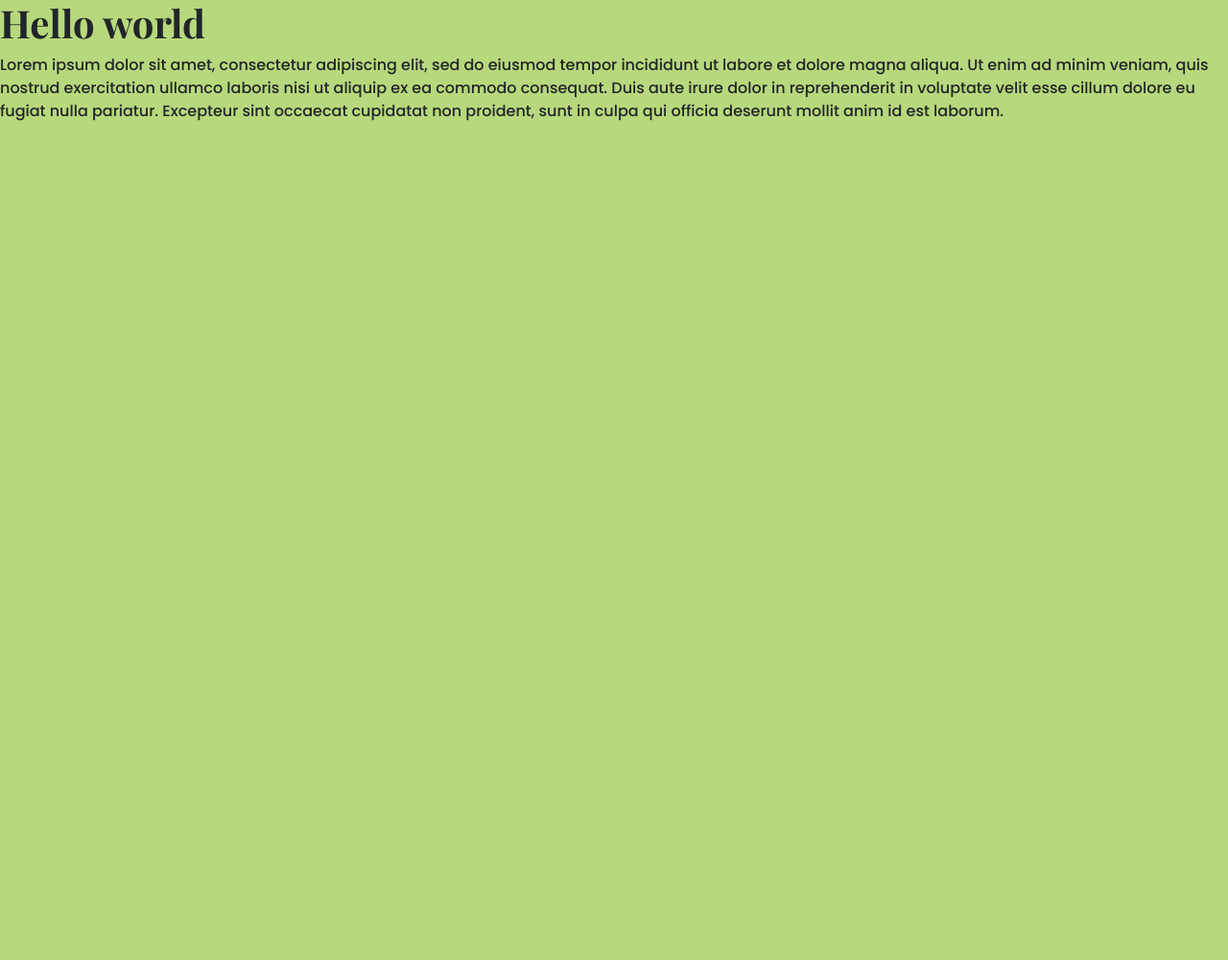
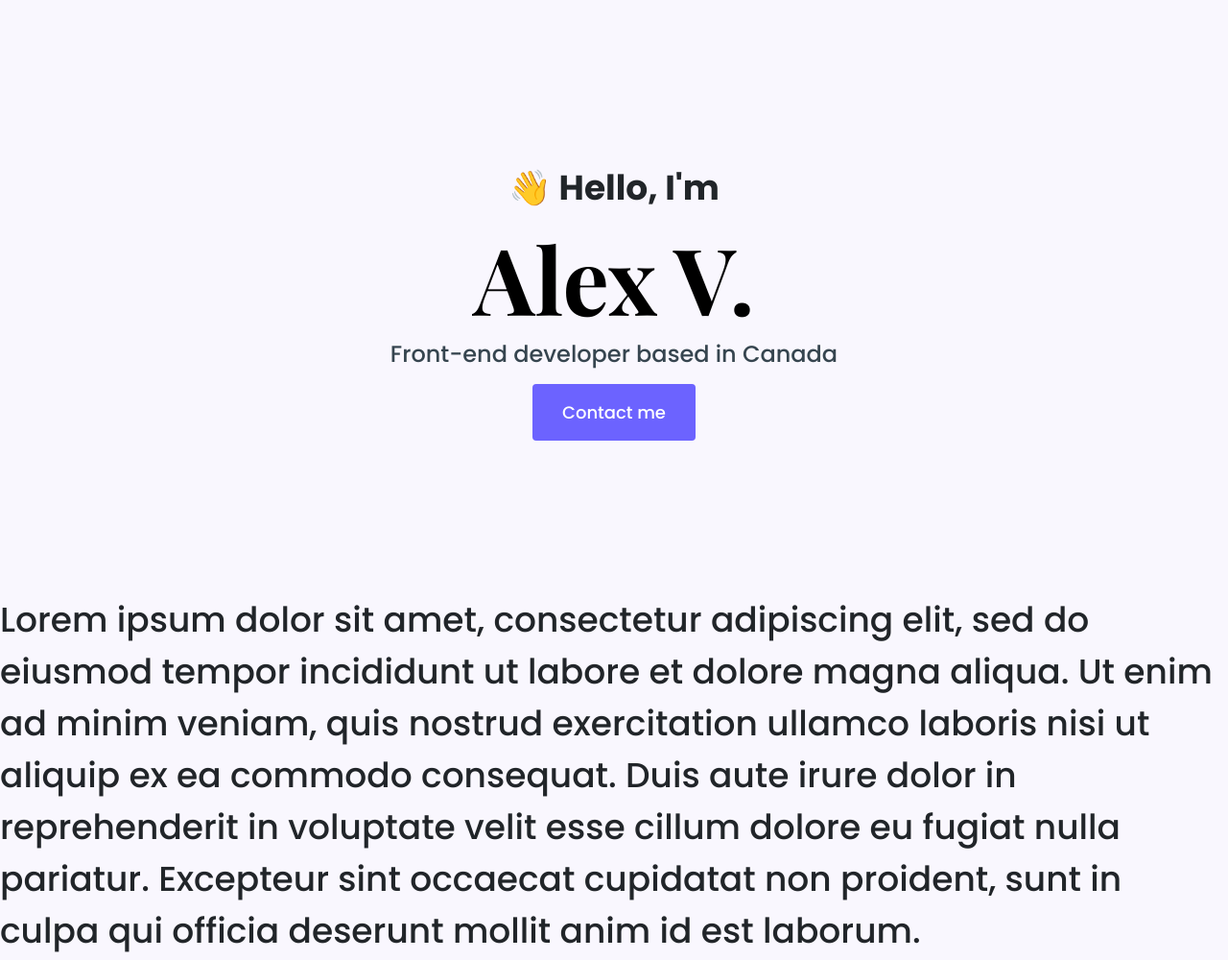
Before and after one commit to vdalx/shecodes-responsive-portfolio-project, a plain HTML site: page index.html in a window 1280 px wide. Shown: the whole page at 96% size. Before the commit the page ends 800 px from the top, so only its background shows below. Drawn offline with nearby package versions, Linux system fonts and the light colour scheme.

Commit message:
Updated CSS, styling, fonts, etc.

```diff
--- a/index.html
+++ b/index.html
@@ -13,7 +13,14 @@
     <title>Document</title>
 </head>
 <body>
-    <h1>Hello world</h1>
+    <div class="hero">
+        <p>👋 Hello, I'm</p>
+        <h1>Alex V.</h1>
+        <h2 class="mb-3">Front-end developer based in Canada</h2>
+        <div>
+        <a href="#" class="btn btn-branding">Contact me</a>
+    </div>
+    </div>
     <p>Lorem ipsum dolor sit amet, consectetur adipiscing elit, sed do eiusmod tempor incididunt ut labore et dolore magna aliqua. Ut enim ad minim veniam, quis nostrud exercitation ullamco laboris nisi ut aliquip ex ea commodo consequat. Duis aute irure dolor in reprehenderit in voluptate velit esse cillum dolore eu fugiat nulla pariatur. Excepteur sint occaecat cupidatat non proident, sunt in culpa qui officia deserunt mollit anim id est laborum.</p>
 </body>
 </html>
--- a/styles/portfolio.css
+++ b/styles/portfolio.css
@@ -1,13 +1,61 @@
+
+:root {
+    --branding-color: #6c63ff;
+    --heading-font-family:'Playfair Display', serif;
+    --default-font-family:'Poppins', sans-serif;
+    --secondary-branding-color: #f9f7fe;
+
+
+}
 body {
-    background: rgb(183, 216, 124);
+    background: #f9f7fe;
+    font-family: var(--default-font-family);
+}
+
+h1,
+h2,
+h3,
+h4,
+h5,
+h6 {
+    color: black;
+    font-family: var(--heading-font-family);
+    font-weight: bold;
 }
 
 h1 {
-    font-family: 'Playfair Display', serif;
+    font-size: 96px;
+}
+
+p {
+    font-weight: normal;
+    font-size: 36px;;
+}
+
+.hero {
+    background: var(--secondary-branding-color);
+    text-align: center;
+    padding: 160px 0;
+}
+.hero p {
+    font-size: 36px;
     font-weight: bold;
+    line-height: 2;
+    margin: 0;
+}
 
+.hero h2 {
+    color: #36454F;
+    font-family: var(--default-font-family);
+    font-weight: normal;
+    font-size: 24px;
 }
-p {
-    font-family: 'Poppins', sans-serif;
-    font-weight: normal;
+
+.btn-branding {
+    background: var(--branding-color);
+    border-radius: 4px;
+    color: white;
+    font-size: 18px;
+    line-height: 27px;
+    padding: 15px 30px;
 }
```
